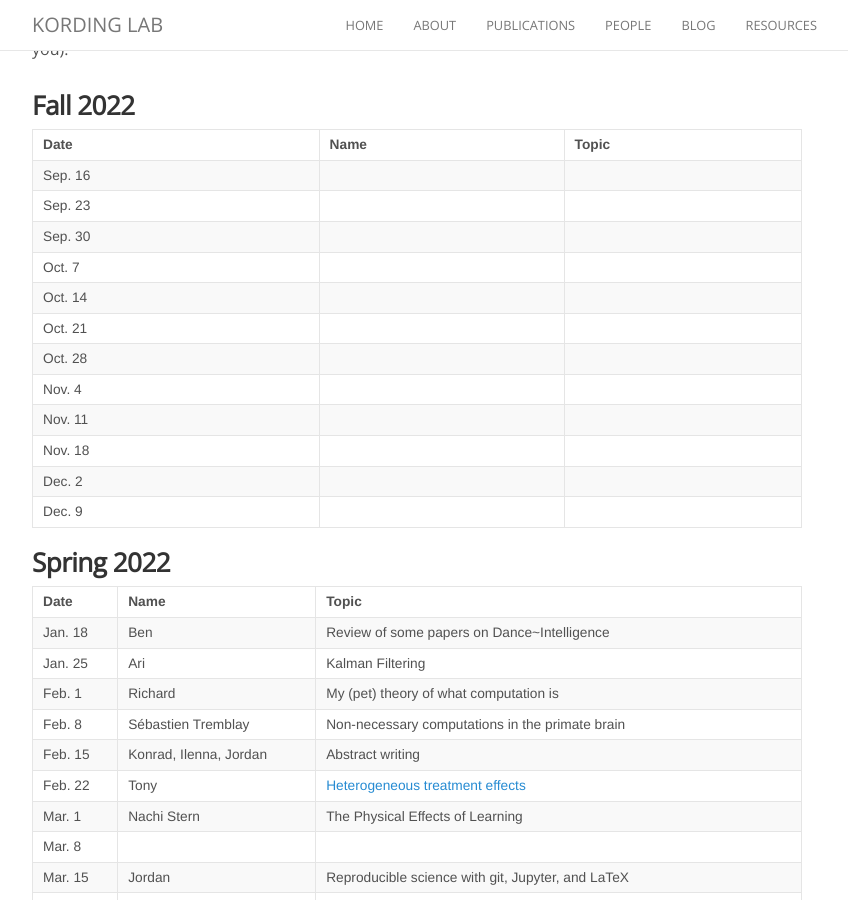
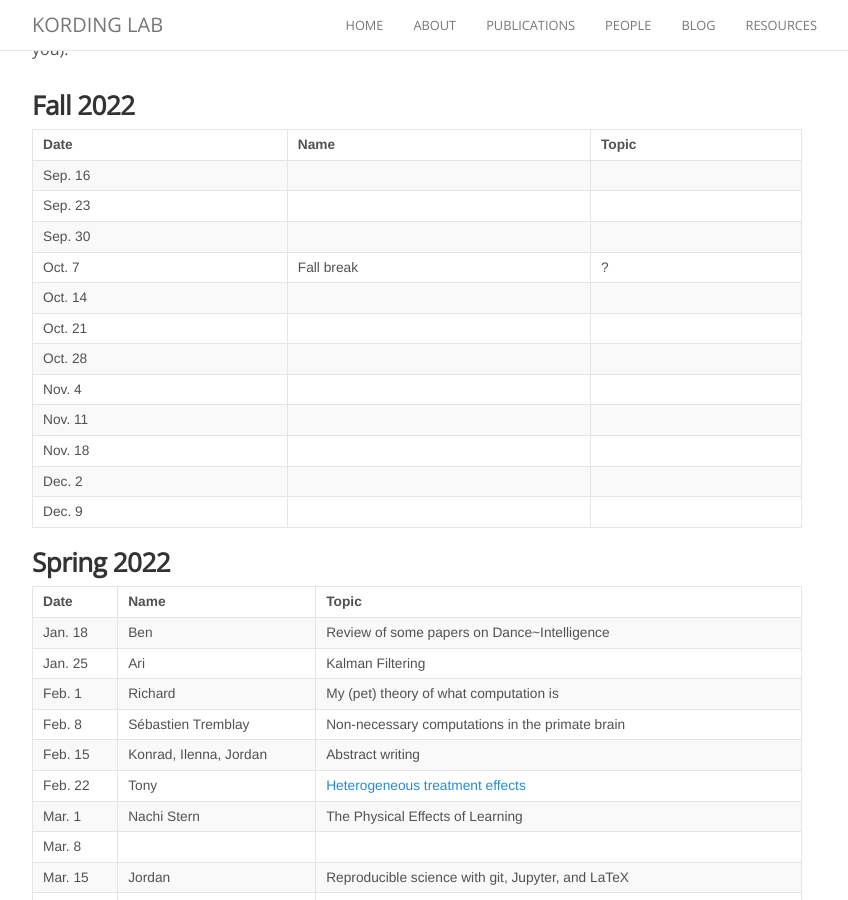
Before and after one commit to KordingLab/KordingLab.github.io, a Jekyll site: the page built from _posts/2021-01-01-upcoming-lab-teaching.md, in a window 1280 px wide and 900 px high, scrolled down 482 px. Shown: the whole window, without its empty margins (223-1071 px from the left). Built offline with Jekyll 4.4.1, drawn with Linux system fonts in a browser that asks for light colours; nearby versions of some CDN libraries; comment, search, counter and statistics services are not loaded.

Commit message:
Update 2021-01-01-upcoming-lab-teaching.md

```diff
--- a/_posts/2021-01-01-upcoming-lab-teaching.md
+++ b/_posts/2021-01-01-upcoming-lab-teaching.md
@@ -20,7 +20,7 @@ Please list below, topics you would like to learn more about (you may share your
 | Sep. 16 |      |       |
 | Sep. 23 |      |       |
 | Sep. 30 |      |       |
-| Oct. 7  |      |       |
+| Oct. 7  | Fall break | ? |
 | Oct. 14 |      |       |
 | Oct. 21 |      |       |
 | Oct. 28 |      |       |
```
